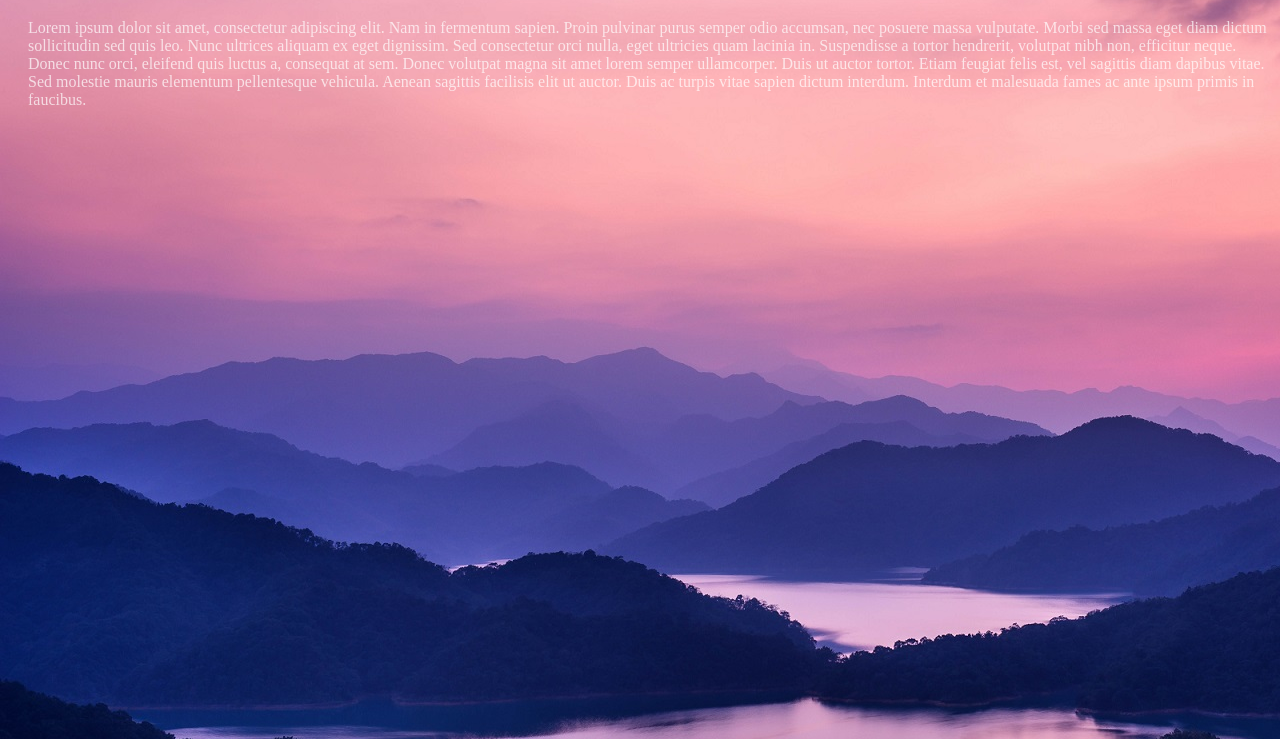
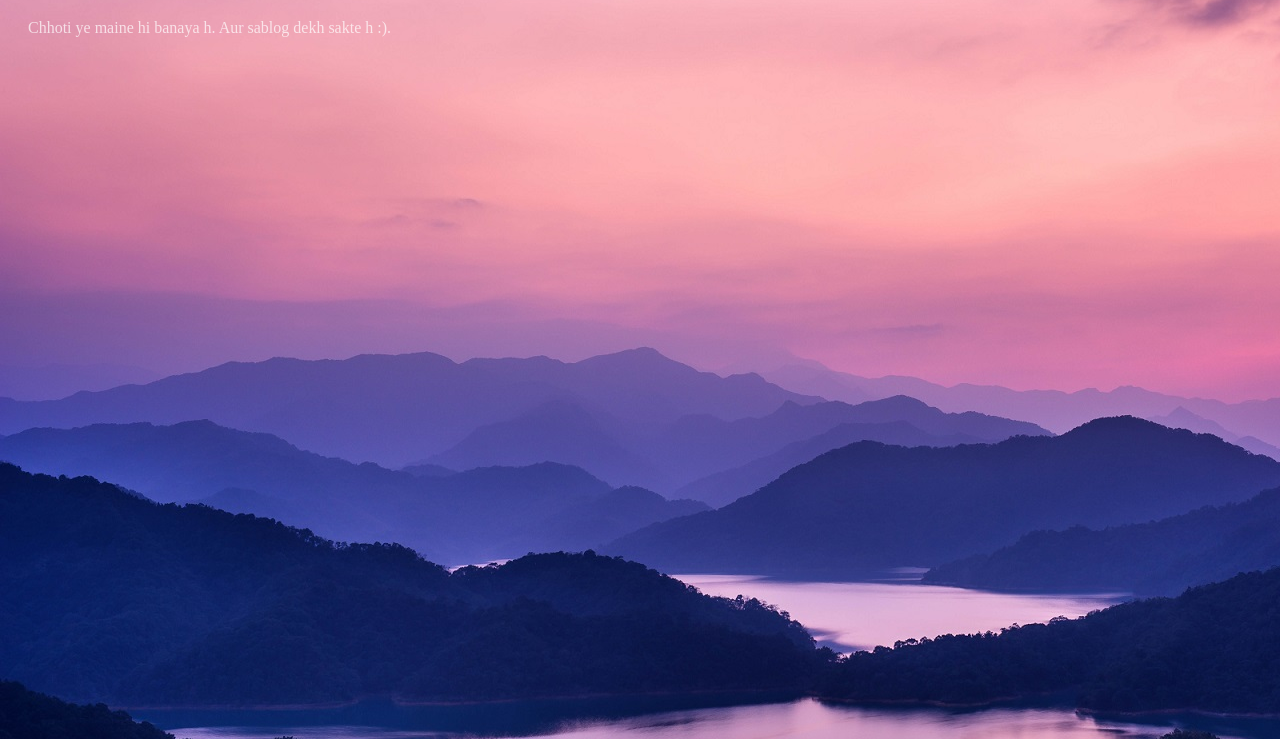
Before and after one commit to AshutoshJha98/AshutoshJha98.github.io, a plain HTML site: page index.html in a window 1280 px wide. Shown: the part 61-800 px from the top of the page. Drawn offline with Linux system fonts and the light colour scheme.

Commit message:
text chhoti

```diff
--- a/index.html
+++ b/index.html
@@ -6,6 +6,6 @@
 	</head>
 	<body>
 		<h1>Swagat nahi karoge humara?</h1>
-		<p>Lorem ipsum dolor sit amet, consectetur adipiscing elit. Nam in fermentum sapien. Proin pulvinar purus semper odio accumsan, nec posuere massa vulputate. Morbi sed massa eget diam dictum sollicitudin sed quis leo. Nunc ultrices aliquam ex eget dignissim. Sed consectetur orci nulla, eget ultricies quam lacinia in. Suspendisse a tortor hendrerit, volutpat nibh non, efficitur neque. Donec nunc orci, eleifend quis luctus a, consequat at sem. Donec volutpat magna sit amet lorem semper ullamcorper. Duis ut auctor tortor. Etiam feugiat felis est, vel sagittis diam dapibus vitae. Sed molestie mauris elementum pellentesque vehicula. Aenean sagittis facilisis elit ut auctor. Duis ac turpis vitae sapien dictum interdum. Interdum et malesuada fames ac ante ipsum primis in faucibus.</p>
+		<p>Chhoti ye maine hi banaya h. Aur sablog dekh sakte h :).</p>
 	</body>
 </html>
```
